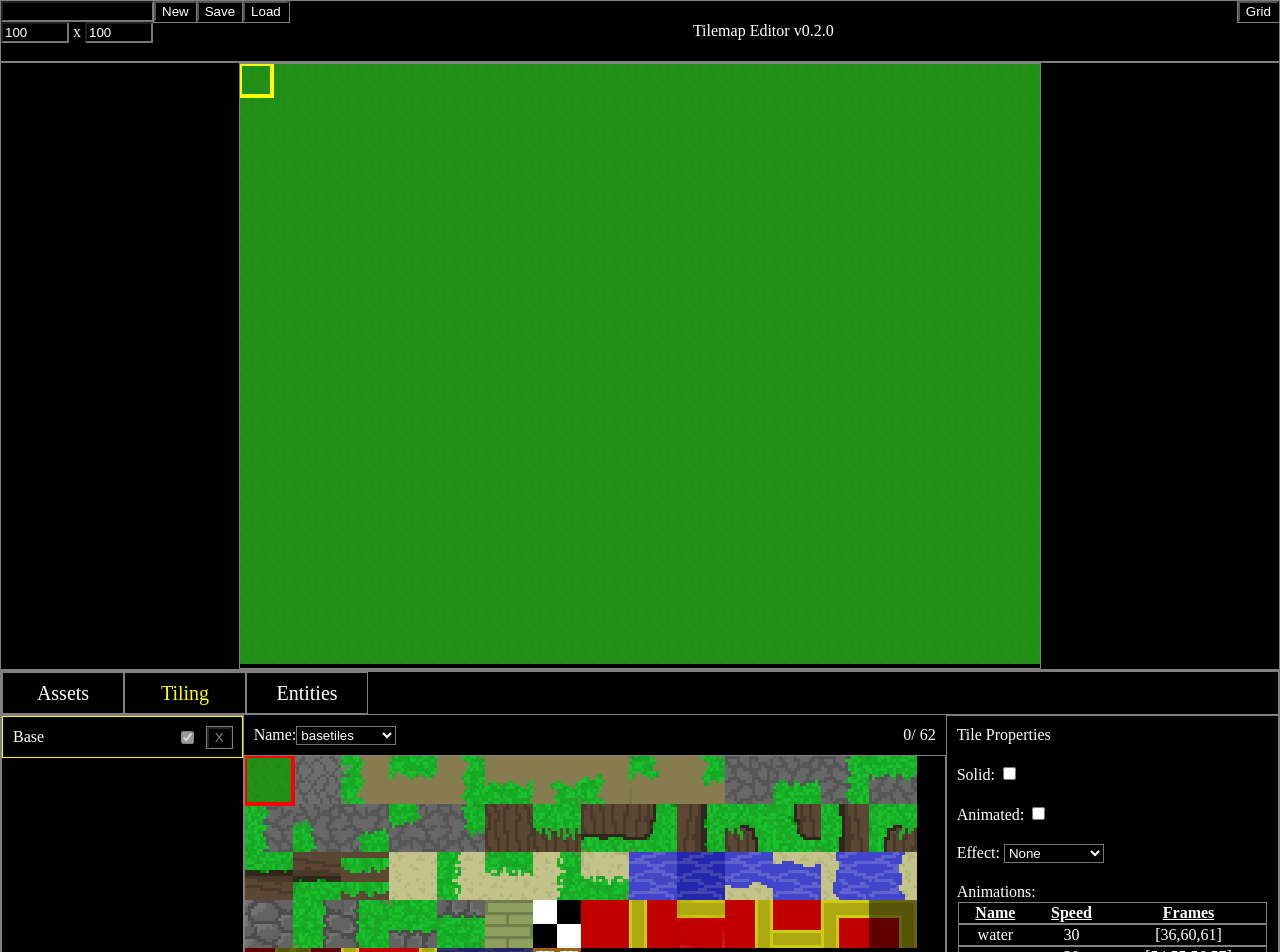
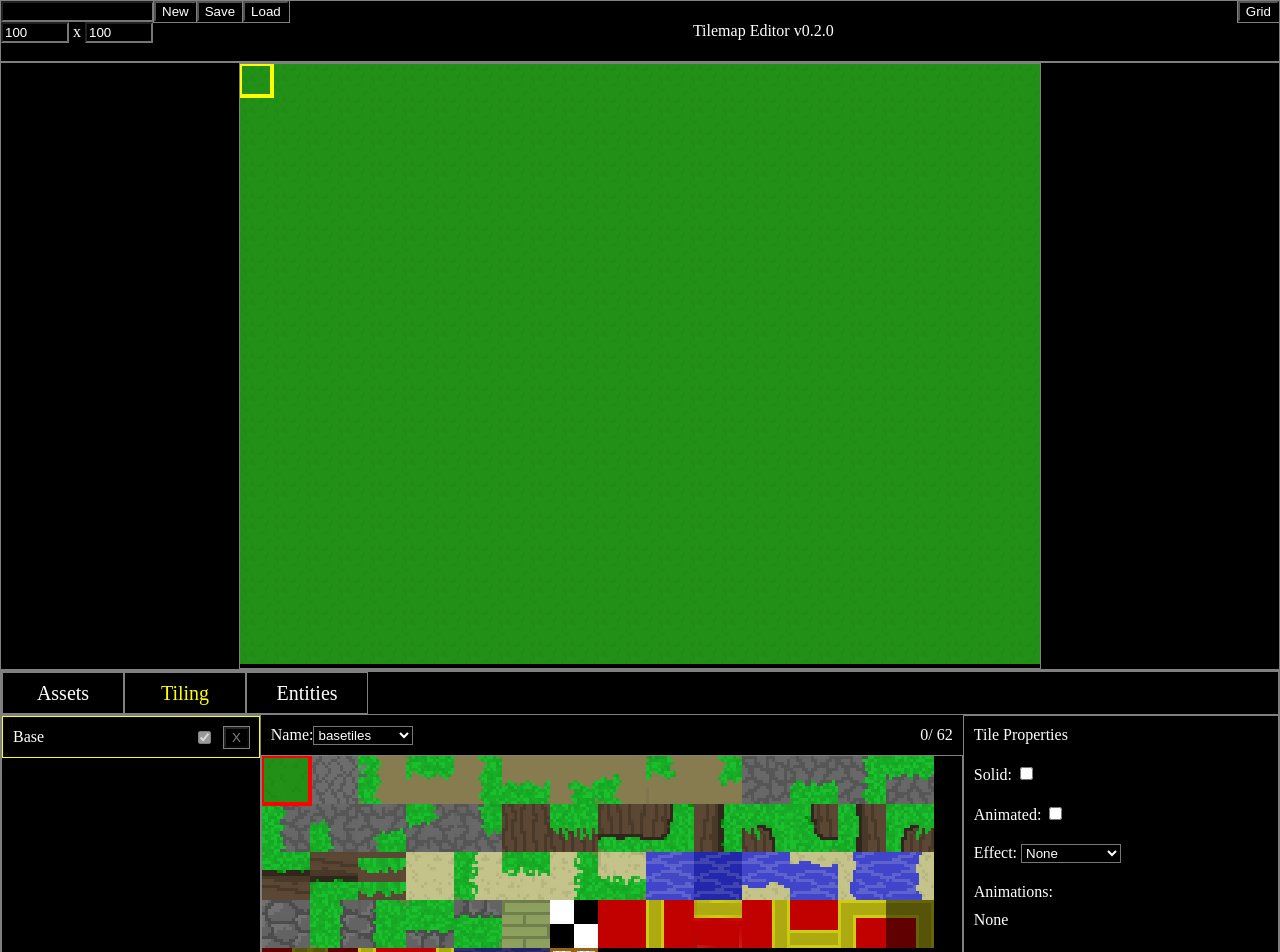
Before and after one commit to TheJamHutch/TilemapEditor, an Angular app: page / in a window 1280 px wide. Shown: the top 952 px of the page. Built offline with nearby package versions, Linux system fonts and the light colour scheme.

Commit message:
Show tile animation properties in Tiling tab

```diff
--- a/src/app/tiling-tab/tiling-tab.component.html
+++ b/src/app/tiling-tab/tiling-tab.component.html
@@ -55,18 +55,25 @@
     </div>
     <div>
       <span>Animations:</span>
-      <table style="text-align: center;">
-        <tr>
-          <th>Name</th>
-          <th>Speed</th>
-          <th>Frames</th>
-        </tr>
-        <tr *ngFor="let anim of tilesheetAnimations()">
-          <td>{{ anim.name }}</td>
-          <td>{{ anim.speed }}</td>
-          <td>[{{ anim.frames }}]</td>
-        </tr>
-      </table>
+      <div class="animations-box">
+        <div *ngIf="tileAnimation()" class="container column">
+          <div>
+            <label>Name:</label>
+            <input type="text" [value]="tileAnimation()?.name" />
+          </div>
+          <div>
+            <label>Speed:</label>
+            <input type="number" min="1" [value]="tileAnimation()?.speed" />
+          </div>
+          <div>
+            <label>Frames:</label>
+            <span>{{ tileAnimation().frames }}</span>
+          </div>
+        </div>
+        <div *ngIf="!tileAnimation()">
+          <span>None</span>
+        </div>
+      </div>
     </div>
   </div>
 
--- a/src/app/tiling-tab/tiling-tab.component.scss
+++ b/src/app/tiling-tab/tiling-tab.component.scss
@@ -56,3 +56,20 @@ table{
     outline: 1px solid grey !important;
   }
 }
+
+.animations-box{
+  margin-top: 10px;
+  gap: 10px;
+
+  input[type="text"]{
+    width: 140px;
+  }
+
+  input[type="number"]{
+    width: 80px;
+  }
+
+  label{
+    margin-right: 5px;
+  }
+}
--- a/src/app/tiling-tab/tiling-tab.component.ts
+++ b/src/app/tiling-tab/tiling-tab.component.ts
@@ -70,6 +70,23 @@ export class TilingTabComponent implements OnInit, AfterViewInit {
     return selected;
   }
 
+  tileAnimation(): any {
+    let animation = null;
+    const tilesheet = this.mapInstance.topTilesheet();
+
+    if (tilesheet?.tileAnimations){
+      for (let anim of tilesheet.tileAnimations){
+        const idx = anim.frames.findIndex((frame: number) => frame === this.tileIdx);
+        if (idx === 0){
+          animation = anim;
+          break;
+        }
+      }
+    }
+
+    return animation;
+  }
+
   isBaseLayer(layerId: string): boolean {
     return (layerId === this.mapInstance.baseLayerId());
   }
```
